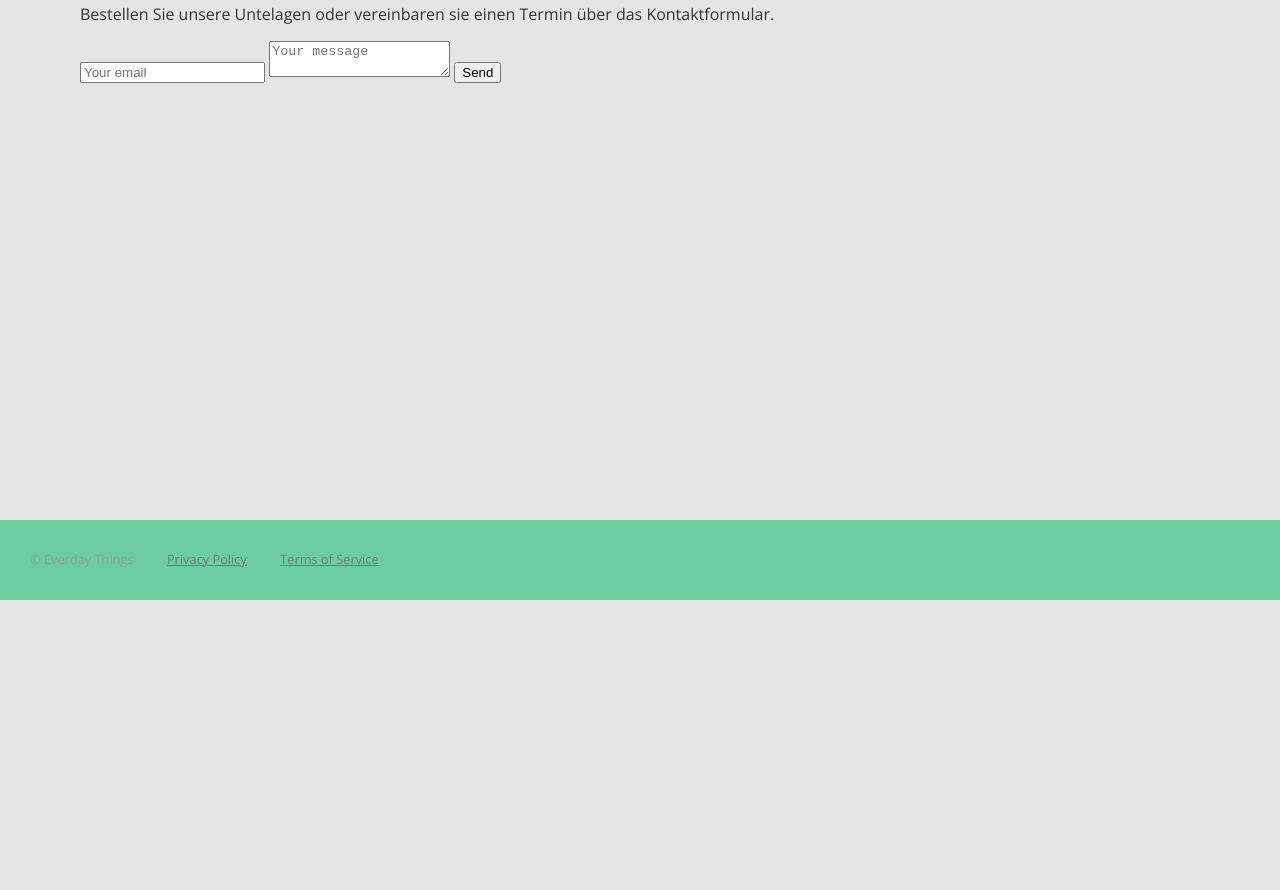
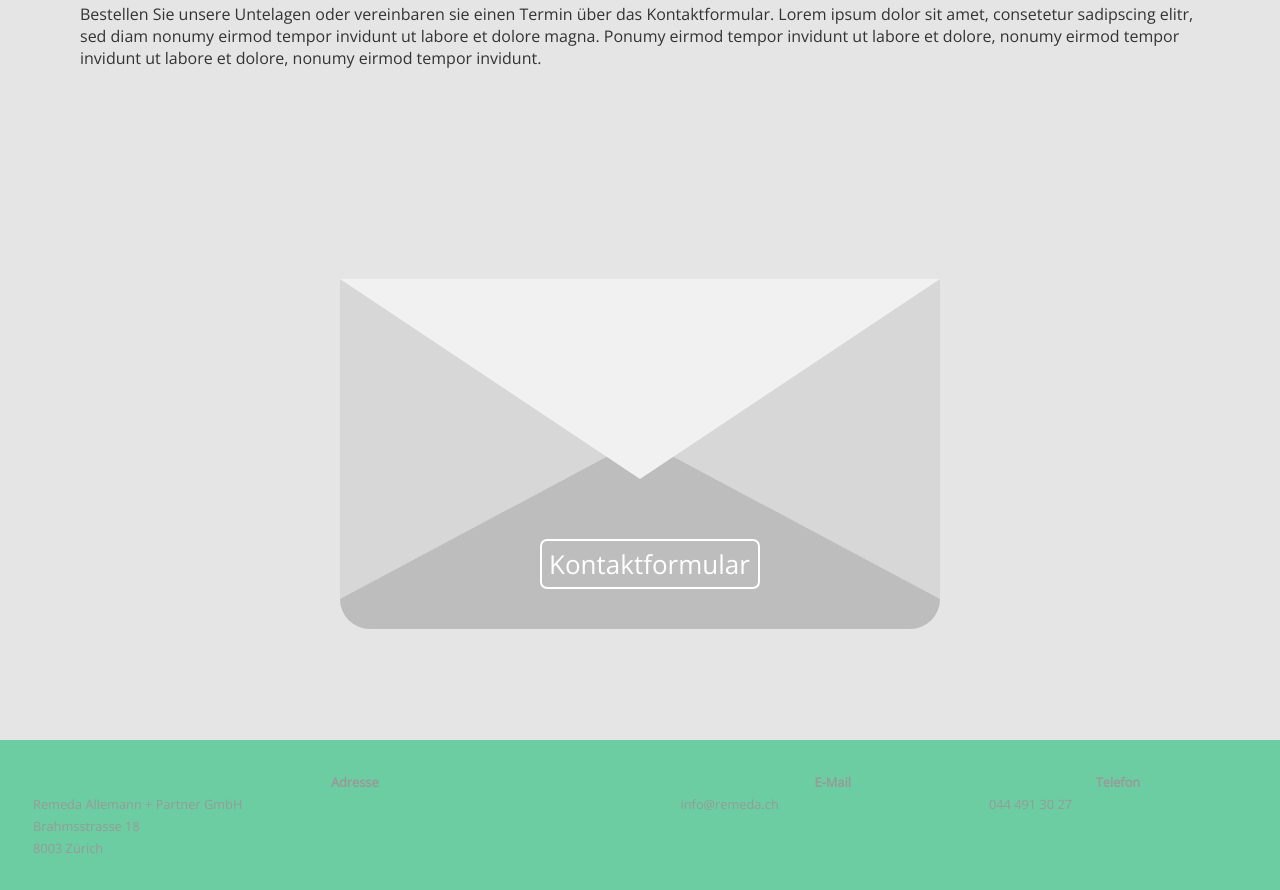
Before and after one commit to tabeaeggler/Webpage_REM, a plain HTML site: page index.html in a window 1280 px wide. Shown: the part 2223-3113 px from the top of the page. Before the commit the page ends 2823 px from the top, so only its background shows below. Drawn offline with nearby package versions, Linux system fonts and the light colour scheme.

Commit message:
contact form as envelope

```diff
--- /dev/null
+++ b/contact.js
@@ -0,0 +1,6 @@
+$(document).ready(function(){
+    $('.frame').click(function(){
+        $('.top').addClass('open');
+        $('.message').addClass('pull');
+    })
+});
--- a/css/screen.css
+++ b/css/screen.css
@@ -240,7 +240,7 @@ section.produkte{
 
 /* Kontakt */
 section.kontakt{
-    height: 700px;
+    height: 920px;
     padding: 100px 80px;
 }
 
@@ -250,7 +250,7 @@ footer{
     padding: 30px;
     color: #999;
     background-color: rgb(107,205,161);
-    height: 80px;
+    height: 150px;
     position: absolute;
     width: 100%;
 }
@@ -376,3 +376,183 @@ footer a:hover {
         line-height: 1.75;
     }
 }
+
+
+.frame{
+    width: 600px;
+    height: 350px;
+    margin: 210px auto 0;
+    position: relative;
+    background: whitesmoke;
+    border-radius:0 0 40px 40px;
+}
+#button_open_envelope{
+    width: 220px;
+    height: 50px;
+    position: absolute;
+    z-index: 311;
+    top: 260px;
+    left: 200px;
+    border-radius: 7px;
+    color: #fff;
+    font-size: 26px;
+    padding:5px 2px 0px 7px;
+    border: 2px solid #fff;
+    transition:.3s;
+}
+#button_open_envelope:hover{
+    background: #FFf;
+    color: rgb(107,205,161);
+    transform:scale(1.1);
+    transition:background .25s, transform .5s,ease-in;
+    cursor: pointer;
+}
+
+#button-send{
+    width: 570px;
+    height: 50px;
+    position: absolute;
+    z-index: 311;
+    top: 250px;
+    left: 0px;
+    border-radius: 0px 0px 10px 10px;
+    color: whitesmoke;
+    font-size: 26px;
+    padding:5px 2px 0px 7px;
+    border: none;
+    transition:.3s;
+    background-color: rgb(107,205,161);
+}
+
+#button-send:hover{
+    background: #a8a8a8;
+    color: whitesmoke;
+    cursor: pointer;
+    font-size: 25px;
+    transition: all .2s ease-in-out;
+}
+.message{
+    position: relative;
+    border-radius: 10px 10px 10px 10px;
+    width: 570px;
+    min-height:300px;
+    height: auto;
+    background: #fff;
+    margin: 20px auto;
+    top: 30px;
+    box-shadow: 0 0 5px 2px #a8a8a8;
+    transition:2s ease-in-out;
+    transition-delay:1.5s;
+    z-index: 300;
+}
+.left,.right,.top{width: 0;	height: 0;position:absolute;top:0;z-index: 310;}
+.left{
+    border-left: 300px solid #d7d7d7;
+    border-top: 160px solid transparent;
+    border-bottom: 160px solid transparent;
+}
+.right{
+    border-right: 300px solid #d7d7d7;
+    border-top: 160px solid transparent;
+    border-bottom: 160px solid transparent;;
+    left:300px;
+}
+.top{
+    border-right: 300px solid transparent;
+    border-top: 200px solid #f1f1f1;
+    border-left: 300px solid transparent;
+    transition:transform 1s,border 1s, ease-in-out;
+    transform-origin:top;
+    transform:rotateX(0deg);
+    z-index: 500;
+}
+.bottom{
+    width: 600px;
+    height: 190px;
+    position: absolute;
+    background: #bdbdbd;
+    top: 160px;
+    border-radius:0 0 30px 30px;
+    z-index: 310;
+}
+
+.open{
+    transform-origin:top;
+    transform:rotateX(180deg);
+    transition:transform .7s,border .7s,z-index .7s ease-in-out;
+    border-top: 200px solid #a8a8a8;
+    z-index: 200;
+}
+.pull{
+    -webkit-animation:message_animation 2s 1 ease-in-out;
+    animation:message_animation 2s 1 ease-in-out;
+    -webkit-animation-delay:.9s;
+    animation-delay:.45s;
+    transition:1.5s;
+    transition-delay:1s;
+    z-index: 350;
+}
+#name,#email,#phone,#messarea,#send{
+    margin: 0;
+    padding: 0 0 0 8px;
+    width: 570px;
+    height:40px;
+    float: left;
+    display: block;
+    font-size: 16px;
+    color: rgb(107,205,161);
+    border:none;
+    border-bottom:1px solid #bdbdbd;
+    letter-spacing: normal;
+    font-family: "Open Sans";
+}
+
+#name {
+border-radius: 10px 10px 0 0;
+}
+
+#messarea{
+    height: 117px;
+    width: 560px;
+    overflow: auto;
+    border:none;
+    padding: 10px;
+}
+#send{
+    width:   580px;
+    padding: 0;
+    border:  none;
+    cursor:  pointer;
+    background: rgb(107,205,161);
+    color: #fff;
+    transition:.35s;
+    letter-spacing: 1px;
+}
+
+::-moz-placeholder{color: rgb(107,205,161);font-size: 20px;opacity: 1;}
+::-webkit-input-placeholder {color: rgb(107,205,161);font-size: 20px;}
+*:focus {outline: none;}
+
+
+@keyframes message_animation {
+    0%{
+        transform:translatey(0px);
+        z-index: 300;
+        transition: 1s ease-in-out;
+    }
+    50%{
+        transform:translatey(-340px);
+        z-index: 300;
+        transition: 1s ease-in-out;
+    }
+    51%{
+        transform:translatey(-340px);
+        z-index: 350;
+        transition: 1s ease-in-out;
+    }
+    100%{
+        transform:translatey(0px);
+        z-index: 350;
+        transition: 1s ease-in-out;
+    }
+}
--- a/index.html
+++ b/index.html
@@ -5,8 +5,10 @@
 		<meta name="viewport" content="width=device-width, initial-scale=1">
 		<title>Creating a Responsive Web Design</title>
 		<link rel="stylesheet" type="text/css" media="screen" href="css/screen.css">
+        <script src="https://ajax.googleapis.com/ajax/libs/jquery/1.11.2/jquery.min.js"></script>
+    </head>
 
-	</head>
+    </head>
 	<body>
 
 		<div id="page">
@@ -133,10 +135,9 @@
 							</p>
 						</div>
 					</div>
+                    <script src='https://code.jquery.com/jquery-2.2.4.min.js'></script>
+                    <script src="accordionFunction.js"></script>
 
-
-					<script src='https://code.jquery.com/jquery-2.2.4.min.js'></script>
-					<script src="accordionFunction.js"></script>
 			</section>
 
 
@@ -147,25 +148,66 @@
 
 
 		<section class="kontakt">
-				<div class="intro">
-					<h1>Kontakt</h1>
-					<p>Bestellen Sie unsere Untelagen oder vereinbaren sie einen Termin über das Kontaktformular.</p>
-					<form method="POST" action="https://formspree.io/tabea.eggler@hotmail.com">
-						<input type="email" name="email" placeholder="Your email">
-						<textarea name="message" placeholder="Your message"></textarea>
-						<button type="submit">Send</button>
+
+
+            <h1>Kontakt</h1>
+            <p>Bestellen Sie unsere Untelagen oder vereinbaren sie einen Termin über das Kontaktformular. Lorem ipsum dolor sit amet, consetetur sadipscing elitr, sed diam nonumy eirmod tempor invidunt ut labore et dolore magna. Ponumy eirmod tempor invidunt ut labore et dolore, nonumy eirmod tempor invidunt ut labore et dolore, nonumy eirmod tempor invidunt.</p>
+
+
+			<div class = "frame">
+				<div id = "button_open_envelope">
+					Kontaktformular
+				</div>
+				<div class = "message">
+                    <form method="POST" action="https://formspree.io/tabea.eggler@hotmail.com">
+						<input type="text" name="name" id="name" placeholder=" Name ">
+						<input type="email" name="email" id="email" placeholder=" E-Mail ">
+						<input type="text" name="phone" id="phone" placeholder=" Telefon ">
+						<textarea name="message" id="messarea" placeholder=" Nachricht "></textarea>
+                        <div class="submit">
+                            <input type="submit" value="SENDEN" id="button-send"/>
+
+                        </div>
 					</form>
 				</div>
+                <div class = "bottom"></div>
+                <div class = "left"></div>
+                <div class = "right"></div>
+                <div class = "top"></div>
+                <script src="contact.js"></script>
+			</div>
+
 
 			</section>
 
 			<footer>
-                &copy; Everday Things
-                <div class="content">
-                    <a title="Privacy Policy" href="#">Privacy Policy</a>
-                    <a title="Terms of Service" href="#">Terms of Service</a>
-                </div>
+                <table style="width:100%">
+                    <tr>
+                        <th>Adresse</th>
+                        <th>E-Mail</th>
+                        <th>Telefon</th>
+                    </tr>
+                    <tr>
+                        <td>Remeda Allemann + Partner GmbH</td>
+                        <td>info@remeda.ch</td>
+                        <td>044 491 30 27</td>
+                    </tr>
+                    <tr>
+                        <td>Brahmsstrasse 18</td>
+                        <td></td>
+                        <td></td>
+                    </tr>
+                    <tr>
+                        <td>8003 Zürich</td>
+                        <td></td>
+                        <td></td>
+                    </tr>
+                </table>
+
             </footer>
 		</div>
+
+
+
 	</body>
 </html>
```
